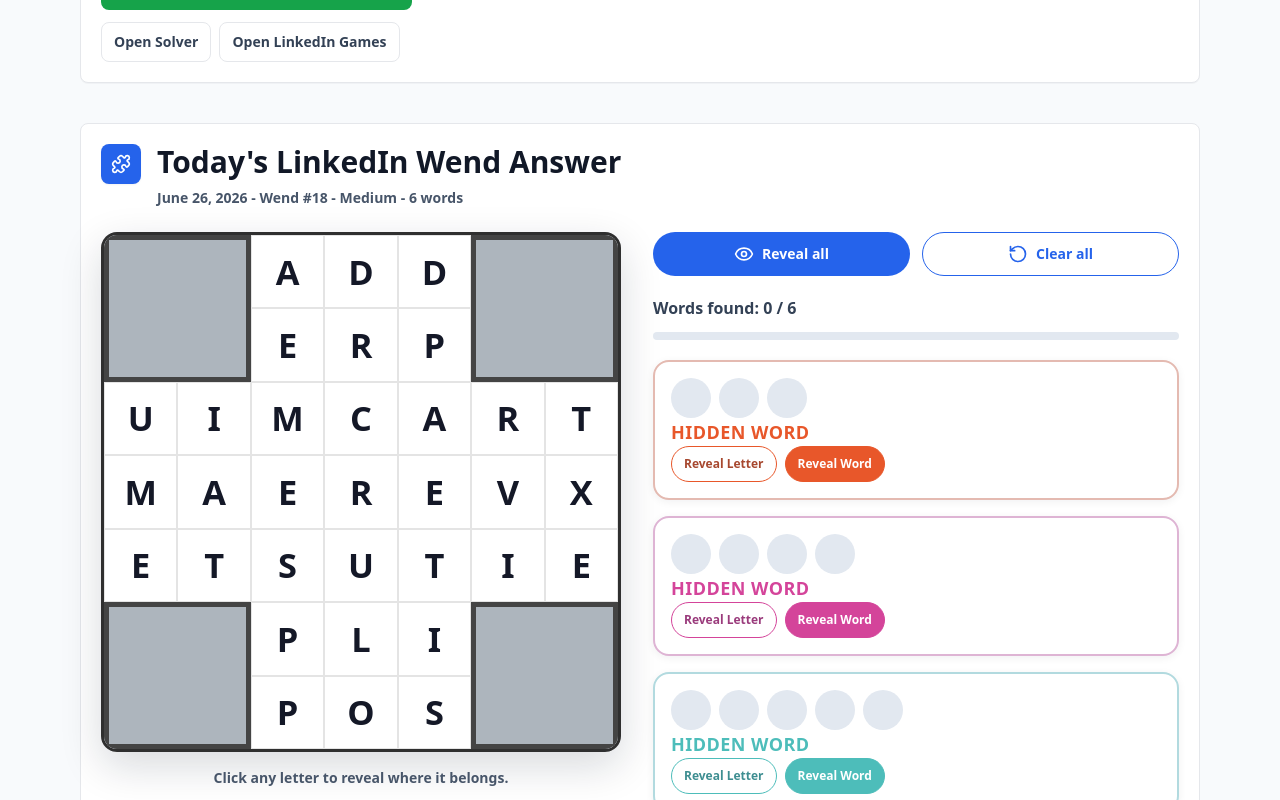
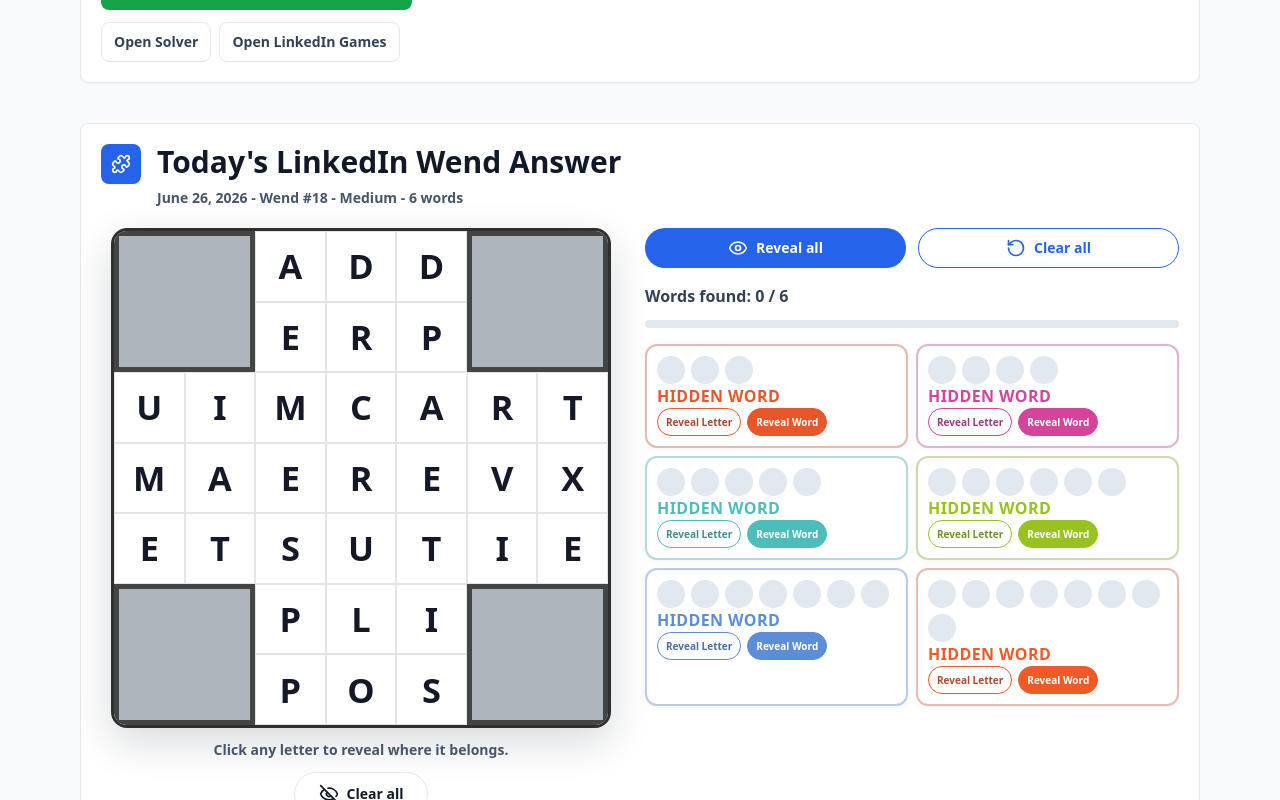
Before and after one commit to leontinasilva493-glitch/wendanswer, a Next.js app: page /linkedin-wend-answer-today in a window 1280 px wide. Shown: the part 520-1320 px from the top of the page. Built offline with nearby package versions, Linux system fonts and the light colour scheme.

Commit message:
fix(wend): balance answer layout density

```diff
--- a/src/app/globals.css
+++ b/src/app/globals.css
@@ -229,6 +229,42 @@
     filter: brightness(1.06);
     transform: translateY(-1px);
   }
+
+  .wend-answer-card {
+    @apply overflow-hidden;
+  }
+
+  .wend-answer-panel .btn {
+    @apply min-h-10 py-1.5;
+  }
+
+  .wend-answer-panel .wend-word-card {
+    @apply rounded-xl p-2.5 shadow-[0_1px_6px_rgba(15,23,42,0.05)];
+  }
+
+  .wend-answer-panel .wend-letter-bubble {
+    @apply h-7 w-7 text-xs;
+  }
+
+  .wend-answer-panel .wend-word-action {
+    @apply min-h-7 px-2 py-1 text-[10px];
+  }
+
+  .resource-grid {
+    @apply mt-4 grid gap-2 sm:grid-cols-2 lg:grid-cols-3;
+  }
+
+  .resource-link {
+    @apply flex min-h-11 items-center justify-between rounded-lg border border-line bg-slate-50 px-3 py-2 text-sm font-bold text-slate-700 transition hover:border-brand hover:bg-white hover:text-brand;
+  }
+
+  .archive-grid {
+    @apply grid gap-3 sm:grid-cols-2 lg:grid-cols-3;
+  }
+
+  .archive-card {
+    @apply rounded-lg border border-line bg-white p-4 transition hover:border-brand hover:shadow-[0_4px_14px_rgba(15,23,42,0.06)];
+  }
 }
 
 @keyframes wend-cell-pop {
--- a/src/app/page.tsx
+++ b/src/app/page.tsx
@@ -172,10 +172,10 @@
           </span>
           <span>Recent Wend Answers</span>
         </h2>
-        <div className="mt-5 grid gap-3 md:grid-cols-3">
+        <div className="mt-5 archive-grid">
           {recentPuzzles.map((puzzle) => (
             <Link
-              className="inner-card block p-4 transition hover:border-brand"
+              className="archive-card block"
               href={`/${wendArchiveSlug(puzzle.puzzleNumber, puzzle.dateLabel)}`}
               key={puzzle.date}
             >
@@ -184,7 +184,7 @@
                 <p className="text-sm font-semibold text-slate-600">{puzzle.dateLabel}</p>
               </div>
               <p className="mt-2 text-sm font-semibold text-slate-700">{puzzle.difficulty}</p>
-              <p className="mt-2 text-sm leading-6 text-slate-600">{puzzle.quickHint}</p>
+              <p className="mt-2 line-clamp-2 text-sm leading-6 text-slate-600">{puzzle.quickHint}</p>
               <span className="mt-4 inline-flex items-center gap-2 text-sm font-bold text-brand">
                 Read Analysis
                 <ArrowRight aria-hidden className="h-4 w-4" />
--- a/src/components/ArchiveList.tsx
+++ b/src/components/ArchiveList.tsx
@@ -1,23 +1,21 @@
 import Link from "next/link";
+import { wendArchiveSlug } from "@/lib/dates";
 import type { WendPuzzle } from "@/lib/puzzles";
-import { wendArchiveSlug } from "@/lib/dates";
 
 export function ArchiveList({ puzzles }: { puzzles: WendPuzzle[] }) {
   return (
-    <div className="inner-card overflow-hidden">
+    <div className="archive-grid">
       {puzzles.map((puzzle) => (
-        <div
-          className="grid gap-3 border-b border-line p-4 last:border-b-0 sm:grid-cols-[90px_1fr_auto]"
-          key={puzzle.date}
-        >
-          <div className="font-bold text-ink">#{puzzle.puzzleNumber}</div>
-          <div>
-            <p className="font-semibold text-ink">{puzzle.dateLabel}</p>
-            <p className="mt-1 text-sm text-slate-600">
-              {puzzle.difficulty} · {puzzle.quickHint}
-            </p>
+        <article className="archive-card" key={puzzle.date}>
+          <div className="flex items-start justify-between gap-3">
+            <h3 className="text-lg font-black text-brand">Wend #{puzzle.puzzleNumber}</h3>
+            <span className="rounded-full bg-slate-100 px-2.5 py-1 text-xs font-bold text-slate-600">
+              {puzzle.difficulty}
+            </span>
           </div>
-          <div className="flex flex-wrap gap-2 sm:justify-end">
+          <p className="mt-1 text-sm font-semibold text-ink">{puzzle.dateLabel}</p>
+          <p className="mt-2 line-clamp-2 text-sm leading-6 text-slate-600">{puzzle.quickHint}</p>
+          <div className="mt-4 flex flex-wrap gap-2">
             <Link className="chip" href={`/${wendArchiveSlug(puzzle.puzzleNumber, puzzle.dateLabel)}`}>
               View answer
             </Link>
@@ -25,7 +23,7 @@
               View solver
             </Link>
           </div>
-        </div>
+        </article>
       ))}
     </div>
   );
--- a/src/components/GameCard.tsx
+++ b/src/components/GameCard.tsx
@@ -11,7 +11,7 @@
 
 export function GameCard({ name, status, number, todayPath, archivePath, solverPath }: GameCardProps) {
   return (
-    <article className="rounded-lg border border-line bg-white p-4">
+    <article className="archive-card">
       <div className="flex items-start justify-between gap-3">
         <div>
           <h3 className="text-lg font-bold text-ink">{name}</h3>
@@ -25,19 +25,19 @@
           {status}
         </span>
       </div>
-      <div className="mt-4 flex flex-wrap gap-2">
+      <div className="mt-4 grid gap-2 sm:grid-cols-3">
         {todayPath ? (
-          <Link className="chip" href={todayPath}>
+          <Link className="resource-link min-h-10 justify-center" href={todayPath}>
             Answer
           </Link>
         ) : null}
         {solverPath ? (
-          <Link className="chip" href={solverPath}>
+          <Link className="resource-link min-h-10 justify-center" href={solverPath}>
             Solver
           </Link>
         ) : null}
         {archivePath ? (
-          <Link className="chip" href={archivePath}>
+          <Link className="resource-link min-h-10 justify-center" href={archivePath}>
             Archive
           </Link>
         ) : null}
--- a/src/components/RelatedGames.tsx
+++ b/src/components/RelatedGames.tsx
@@ -1,5 +1,5 @@
 import Link from "next/link";
-import { Compass } from "lucide-react";
+import { ArrowRight, Compass } from "lucide-react";
 
 export function RelatedGames() {
   const links = [
@@ -19,10 +19,11 @@
         </span>
         <span>More Wend Resources</span>
       </h2>
-      <div className="mt-5 flex flex-wrap gap-2">
+      <div className="resource-grid">
         {links.map(([label, href]) => (
-          <Link className="chip" href={href} key={href}>
-            {label}
+          <Link className="resource-link" href={href} key={href}>
+            <span>{label}</span>
+            <ArrowRight aria-hidden className="h-4 w-4 shrink-0" />
           </Link>
         ))}
       </div>
--- a/src/components/WendAnswerReveal.tsx
+++ b/src/components/WendAnswerReveal.tsx
@@ -73,7 +73,7 @@
   }
 
   return (
-    <section className="content-card">
+    <section className="content-card wend-answer-card">
       <div className="flex flex-wrap items-start gap-4">
         <span className="section-icon">
           <Puzzle aria-hidden className="h-5 w-5" />
@@ -88,8 +88,8 @@
         </div>
       </div>
 
-      <div className="mt-6 grid gap-6 lg:grid-cols-[minmax(320px,520px)_1fr] lg:items-start">
-        <div className="mx-auto flex w-full max-w-[520px] flex-col items-center gap-4">
+      <div className="mt-5 grid gap-5 lg:grid-cols-[minmax(300px,500px)_minmax(360px,1fr)] lg:items-start xl:grid-cols-[minmax(340px,520px)_minmax(440px,1fr)]">
+        <div className="mx-auto flex w-full max-w-[500px] flex-col items-center gap-3">
           <WendGrid
             answers={puzzle.answers}
             grid={puzzle.grid}
@@ -106,7 +106,7 @@
           </button>
         </div>
 
-        <div className="lg:pl-2">
+        <div className="wend-answer-panel lg:pl-1">
           <div className="grid gap-3 sm:grid-cols-2">
             <button className="btn btn-primary gap-2 rounded-full" onClick={revealAll} type="button">
               <Eye aria-hidden className="h-5 w-5" />
@@ -118,7 +118,7 @@
             </button>
           </div>
 
-          <div className="mt-5">
+          <div className="mt-4">
             <div className="flex items-center justify-between gap-4">
               <p aria-live="polite" className="text-base font-black text-slate-700">
                 Words found: {completeWords.length} / {puzzle.answers.length}
@@ -132,7 +132,7 @@
             </div>
           </div>
 
-          <div className="mt-5 space-y-4">
+          <div className="mt-4 grid gap-2 sm:grid-cols-2 lg:grid-cols-2">
             {puzzle.answers.map((answer, wordIndex) => {
               const isWordVisible = visibleWords.has(answer.word);
               const color = wordColors[wordIndex % wordColors.length];
@@ -143,7 +143,7 @@
                   key={answer.word}
                   style={{ "--word-color": color } as WordStyle}
                 >
-                  <div className="flex flex-wrap items-center gap-2" aria-label={`${answer.word.length} letter answer`}>
+                  <div className="flex flex-wrap items-center gap-1.5" aria-label={`${answer.word.length} letter answer`}>
                     {answer.word.split("").map((letter, index) => {
                       const isLetterVisible = isWordVisible || visibleLetters.has(letterKey(answer, index));
                       return (
@@ -156,17 +156,19 @@
                       );
                     })}
                   </div>
-                  <p className="text-lg font-black uppercase tracking-wide" style={{ color }}>
+                  <p className="text-base font-black uppercase tracking-wide" style={{ color }}>
                     {isComplete ? answer.word : "Hidden word"}
                   </p>
-                  <div className="flex flex-wrap gap-2">
-                    <button className="wend-word-action wend-word-action-light" disabled={isComplete} onClick={() => revealNextLetter(answer)} type="button">
-                      Reveal Letter
-                    </button>
-                    <button className="wend-word-action wend-word-action-solid" disabled={isComplete} onClick={() => revealWord(answer)} type="button">
-                      Reveal Word
-                    </button>
-                  </div>
+                  {!isComplete ? (
+                    <div className="flex flex-wrap gap-1.5">
+                      <button className="wend-word-action wend-word-action-light" onClick={() => revealNextLetter(answer)} type="button">
+                        Reveal Letter
+                      </button>
+                      <button className="wend-word-action wend-word-action-solid" onClick={() => revealWord(answer)} type="button">
+                        Reveal Word
+                      </button>
+                    </div>
+                  ) : null}
                 </div>
               );
             })}
```
Also changed, not shown: 1 other file (tests, documents, lock files or other folders).
